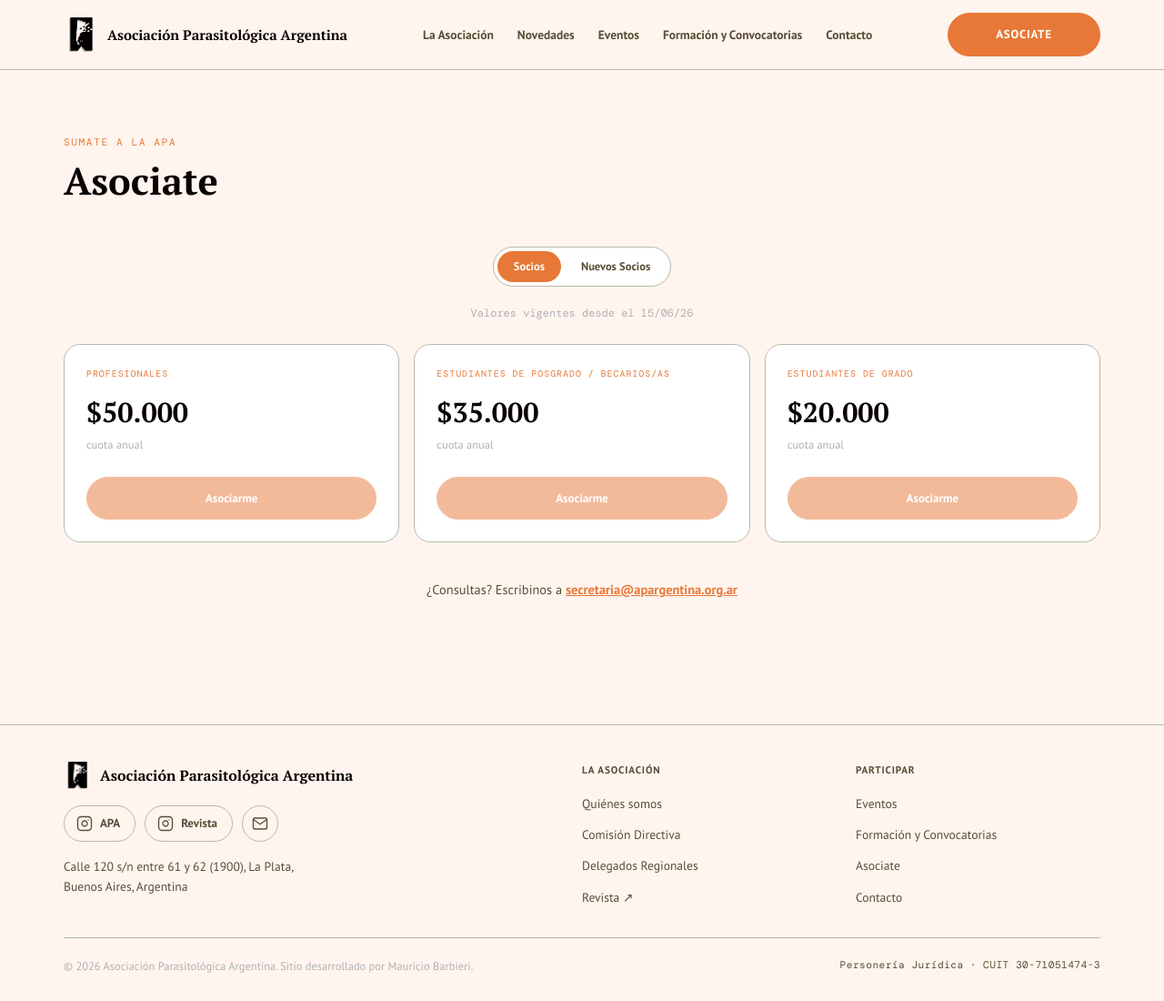
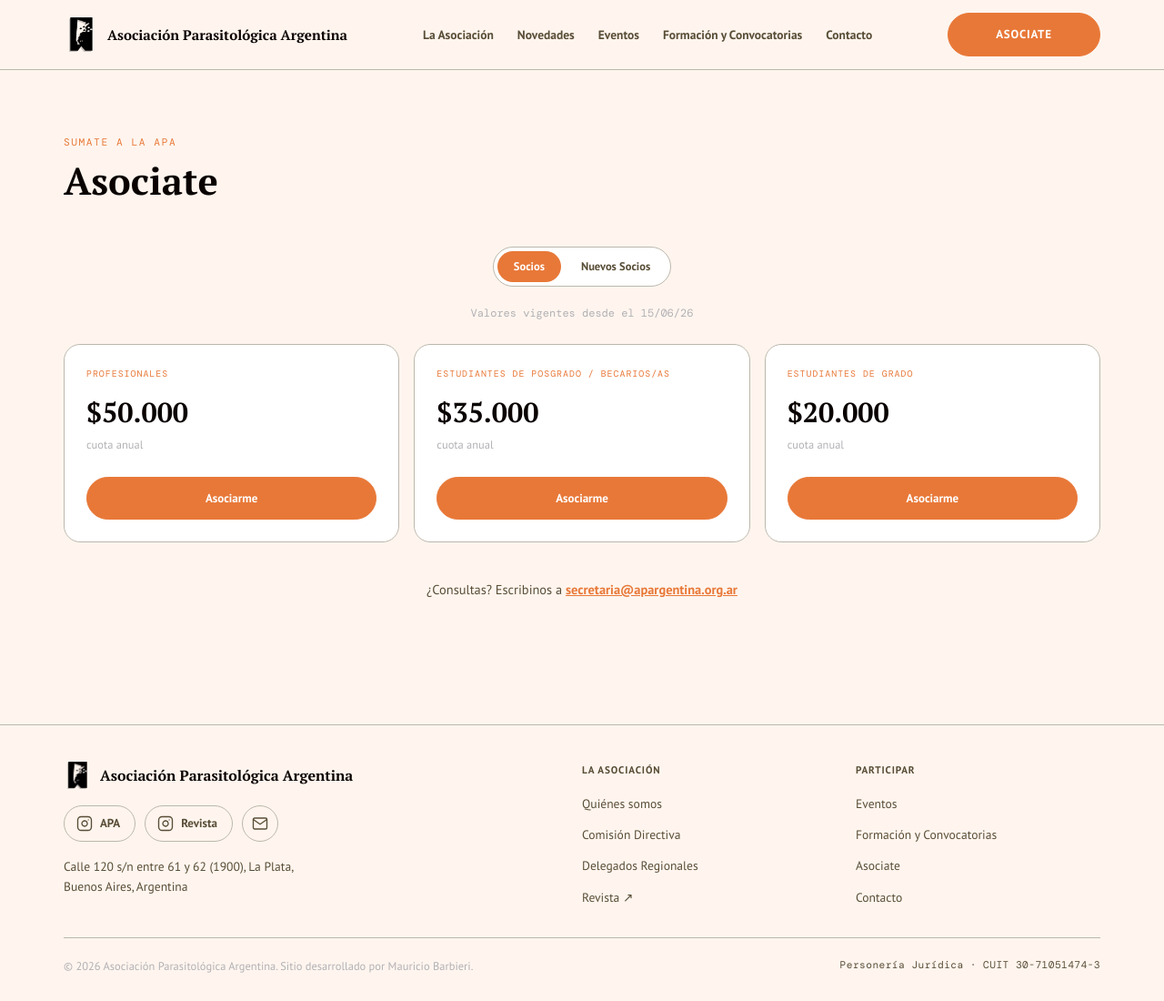
Before and after one commit to apaargentina/apaargentina.github.io, a Jekyll site: the page built from pages/asociate.html, in a window 1280 px wide and 1100 px high. Shown: the whole window at 91% size. Built offline with Jekyll 4.4.1, drawn with Linux system fonts in a browser that asks for light colours.

Commit message:
APA Formulario Asociate

```diff
--- a/_config.yml
+++ b/_config.yml
@@ -96,8 +96,7 @@
 asociate:
   vigencia: "15/06/26"            # "Valores vigentes desde ..."
   periodo: "cuota anual"          # texto bajo el precio
-  form_socios: ""                 # Google Form para Socios
-  form_nuevos: ""                 # Google Form para Nuevos Socios
+  formulario: "https://forms.gle/7gY3ge9ZPBqPAuiq8"   # Google Form (sirve para socios y nuevos socios)
   categorias:                     # una tarjeta por categoría, en este orden
     - nombre: "Profesionales"
       socios: "$50.000"
--- a/pages/asociate.html
+++ b/pages/asociate.html
@@ -33,20 +32,11 @@
         </div>
         <div class="membership-period">{{ a.periodo | default: "por año" }}</div>
         <div class="membership-cta">
-          <span data-show="socios">
-            {%- if f_socios != "" -%}
-            <a href="{{ f_socios | relative_url }}" class="btn btn-primary" target="_blank" rel="noopener">Asociarme</a>
-            {%- else -%}
-            <span class="btn btn-primary is-disabled" aria-disabled="true" title="Formulario pendiente de completar">Asociarme</span>
-            {%- endif -%}
-          </span>
-          <span data-show="nuevos">
-            {%- if f_nuevos != "" -%}
-            <a href="{{ f_nuevos | relative_url }}" class="btn btn-primary" target="_blank" rel="noopener">Asociarme</a>
-            {%- else -%}
-            <span class="btn btn-primary is-disabled" aria-disabled="true" title="Formulario pendiente de completar">Asociarme</span>
-            {%- endif -%}
-          </span>
+          {%- if formulario != "" -%}
+          <a href="{{ formulario | relative_url }}" class="btn btn-primary" target="_blank" rel="noopener">Asociarme</a>
+          {%- else -%}
+          <span class="btn btn-primary is-disabled" aria-disabled="true" title="Formulario pendiente de completar">Asociarme</span>
+          {%- endif -%}
         </div>
       </div>
       {%- endfor %}
```
Also changed, not shown: other parts of pages/asociate.html (+2 -3 lines).
